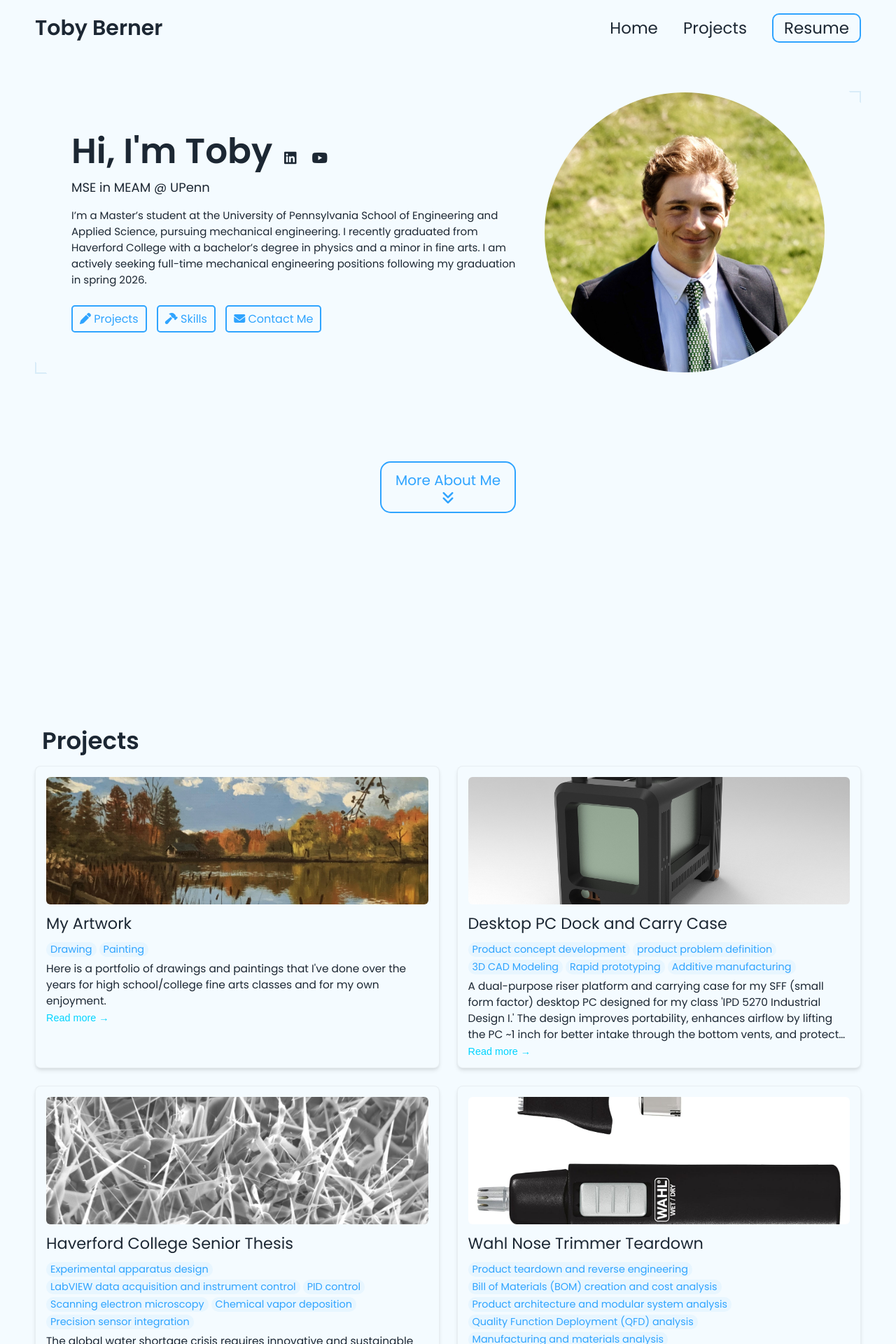
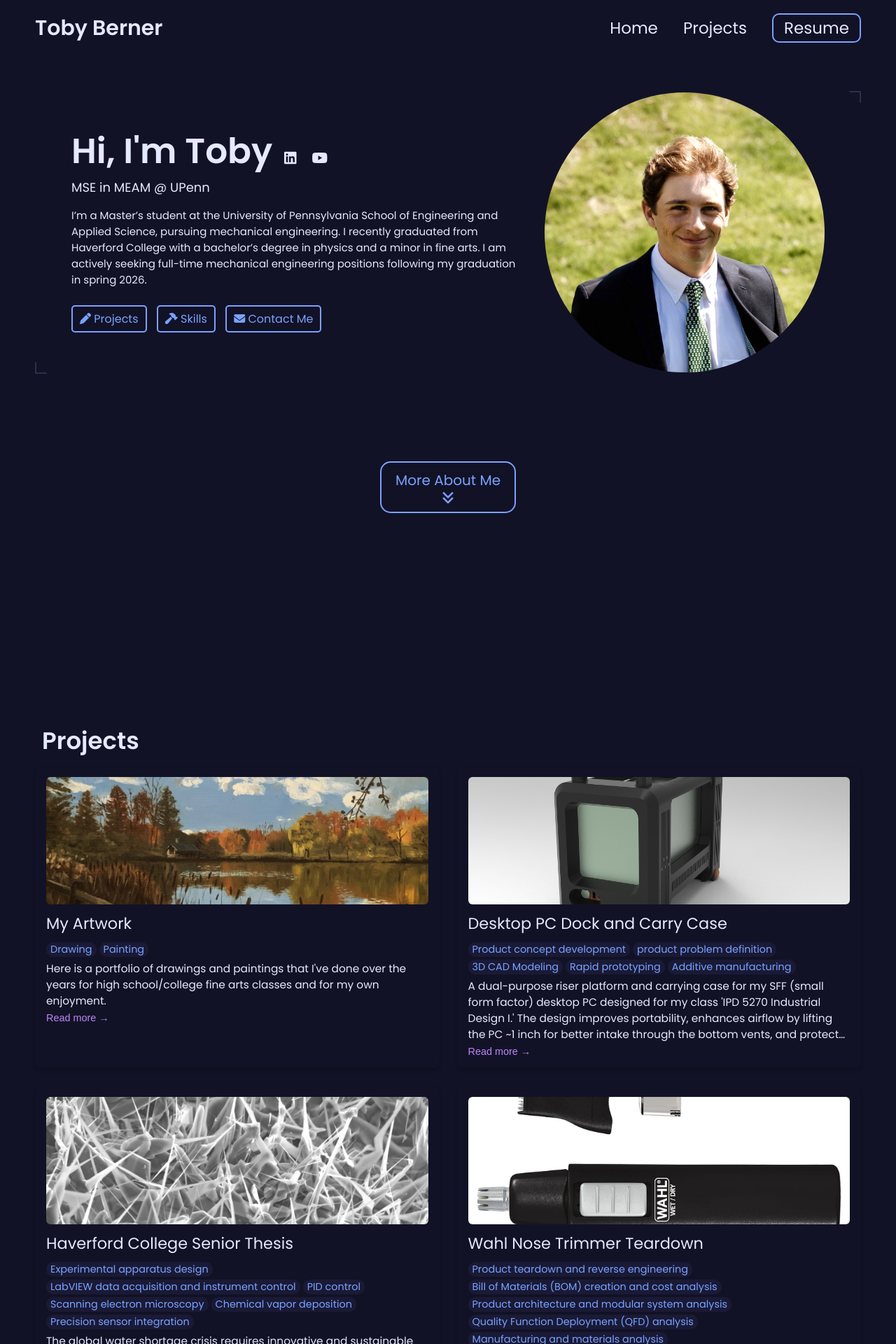
Before and after one commit to tdberner/tdberner.github.io, a Jekyll site: the page built from index.html, in a window 1280 px wide. Shown: the top 1920 px of the page at 70% size. Built offline with Jekyll 4.4.1, drawn with Linux system fonts in a browser that asks for light colours.

Commit message:
Update _config.yml

```diff
--- a/_config.yml
+++ b/_config.yml
@@ -80,12 +80,12 @@ formspree-key:   https://formspree.io/f/mgonklqz
 
 # Active theme (Updatethis to switch themes). Make sure to keep the indentation the samne.
 colors:
-  text: "#1c2733"
-  border: "#d8ecf8"
-  link: "#2fa4ff"
-  highlight: "#00d4ff"
-  background: "#f4fbff"
-  light_background: "#e8f6ff"
+  text: "#e5e9ff"
+  border: "#2c2f4a"
+  link: "#7aa2ff"
+  highlight: "#bb86fc"
+  background: "#121226"
+  light_background: "#1a1a36"
 
 
 # A few examples.
```
